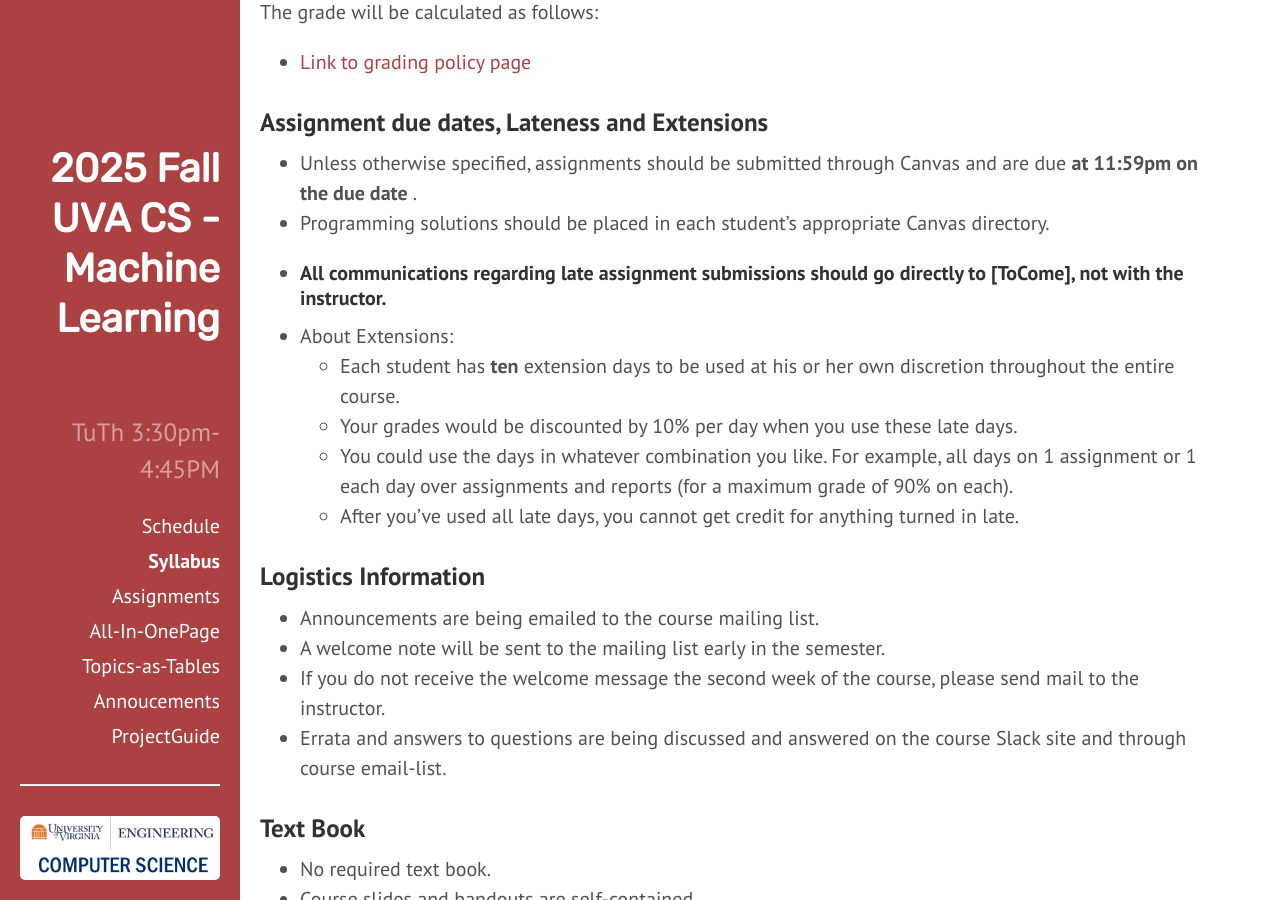
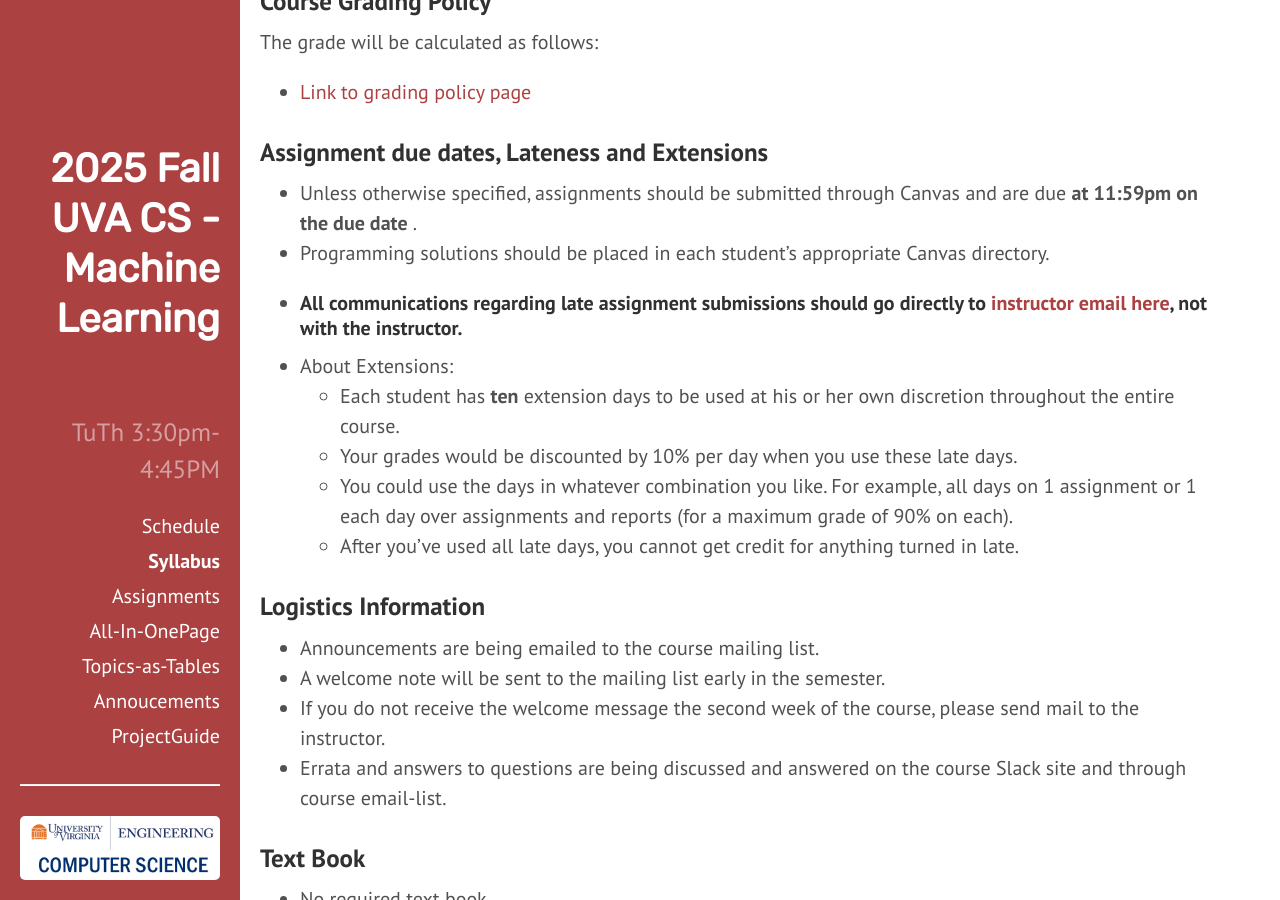
Before and after one commit to qiyanjun/2025Fall-UVA-CS-MachineLearningDeep, a Jekyll site: the page built from About.md, in a window 1280 px wide and 900 px high, scrolled down 3333 px. Built offline with Jekyll 4.4.1, drawn with Linux system fonts in a browser that asks for light colours; some of the changed text lies outside the part shown.

Commit message:
update [here](mailto:instructors-25f-machine-learning-1534062135941@mail.canvas.its.virginia.edu)

```diff
--- a/About.md
+++ b/About.md
@@ -78,6 +78,7 @@
 + #### TA office hours and communication with TAs
   - communication with TA via Course Slack Space / Slack Link Shared via Course maillist
   - instructor email [here](mailto:instructors-25f-machine-learning-1534062135941@mail.canvas.its.virginia.edu)
+  - instructor office hour [here](mailto:instructors-25f-machine-learning-1534062135941@mail.canvas.its.virginia.edu): Thur 3:30pm-5pm
   - Guangzhi Xiong (hhu4zu@virginia.edu): Friday 2pm - 4pm (in Rice Hall 442)
   - Kefan Song (ks8vf@virginia.edu): Thursday 3:30pm - 5:30pm (in Thornton Hall E303)
   - Haochen Liu (sat2pv@virginia.edu): Monday 12pm noon-2pm (Rice 109)
@@ -118,7 +119,7 @@
 + Programming solutions should be placed in each student's appropriate
  Canvas  directory.
 
-+ #### All communications regarding late assignment submissions should go directly to [ToCome], not with the instructor.
++ #### All communications regarding late assignment submissions should go directly to [instructor email here](mailto:instructors-25f-machine-learning-1534062135941@mail.canvas.its.virginia.edu), not with the instructor.
 
 + About Extensions:
   + Each student has <b>ten</b> extension days to be used at his or
```
Also changed, not shown: z25fBlog.md (+1 -0 lines).
